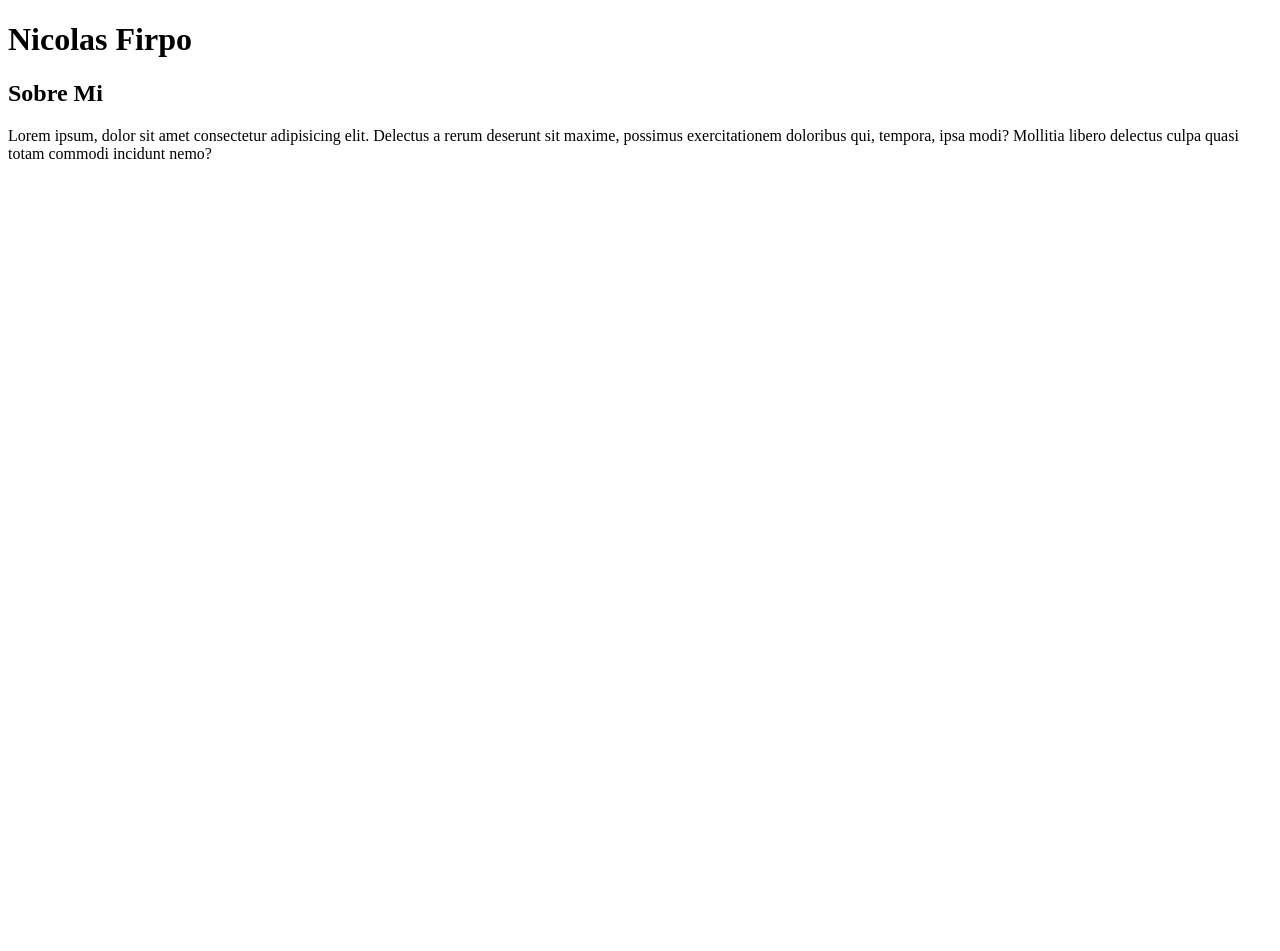
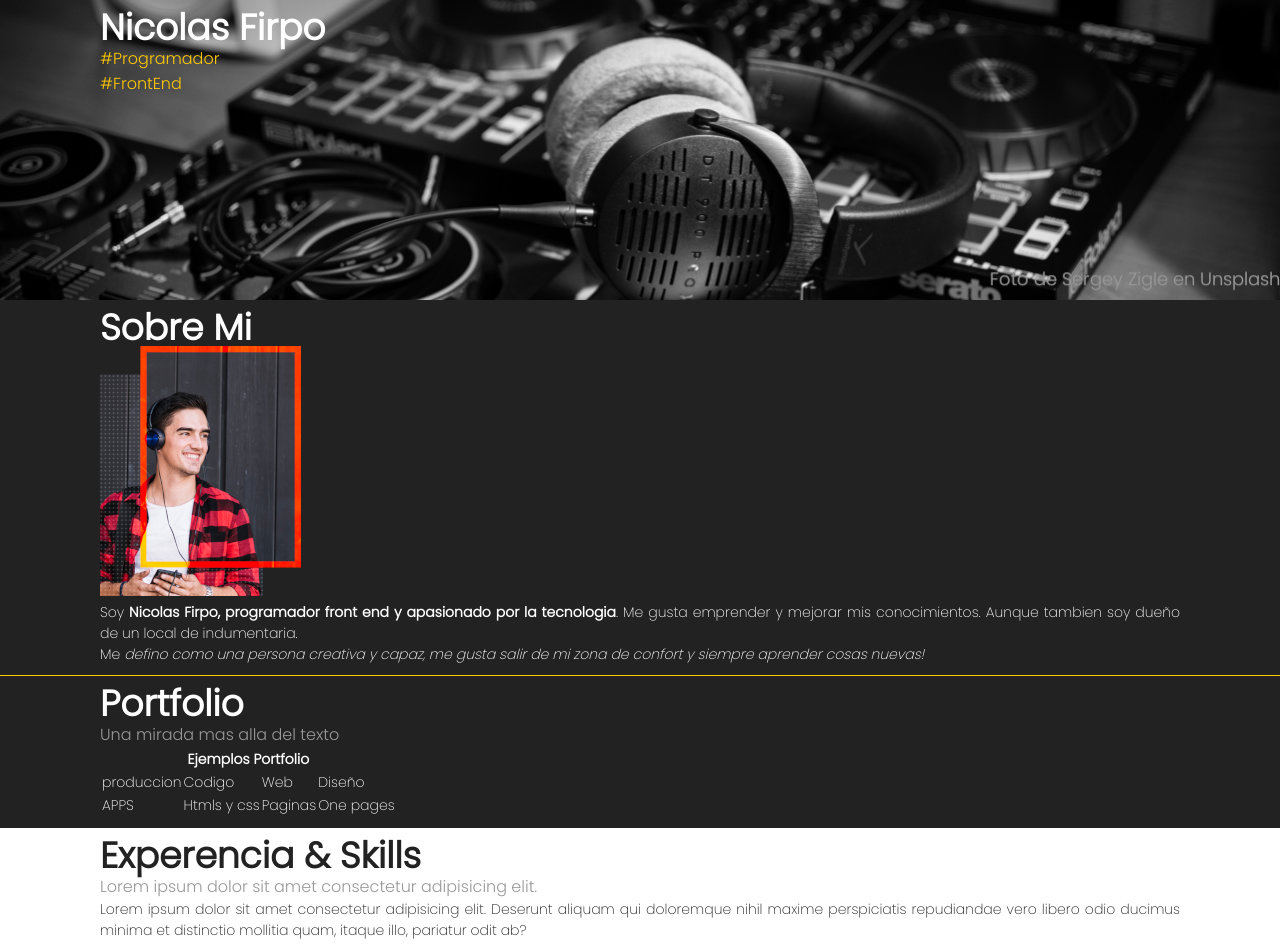
Before and after one commit to niknef/cursoHtmlCss, a plain HTML site: page capitulo 1/portfolio/index.html in a window 1280 px wide. Before the commit the page ends 800 px from the top, so only its background shows below. Drawn offline with Linux system fonts and the light colour scheme.

Commit message:
avances fin capitulo 1

```diff
--- /dev/null
+++ b/capitulo 1/portfolio/css/style.css
@@ -0,0 +1,49 @@
+*{
+    margin: 0px;
+    padding: 0px;
+}
+
+body{
+    background-color: #222;
+    color: white;
+    font: 200 14px "Poppins", sans-serif;
+}
+
+h2{
+    font-size: 36px;
+    line-height: 36px;
+}
+
+h3{
+    font-size: 16px;
+    color: #999;
+    font-weight: 300;
+}
+
+p{
+    font-size: 14px;
+    text-align: justify;
+}
+.hastag{
+    color: #ffc900;
+}
+
+.seccion{
+    padding: 10px 100px 10px 100px;
+}
+
+#experiencia{
+    background-color: white;
+    color: #222;
+}
+
+#portfolio{
+    border-top: 1px solid #ffc900;
+}
+
+#inicio{
+    background-image: url(../imagenes/inicio.png);
+    background-repeat: no-repeat;
+    background-size: cover;
+    min-height: 280px;
+}
--- a/capitulo 1/portfolio/index.html
+++ b/capitulo 1/portfolio/index.html
@@ -4,19 +4,66 @@
     <meta charset="UTF-8">
     <meta http-equiv="X-UA-Compatible" content="IE=edge">
     <meta name="viewport" content="width=device-width, initial-scale=1.0">
+    <link rel="preconnect" href="https://fonts.googleapis.com">
+    <link rel="preconnect" href="https://fonts.gstatic.com" crossorigin>
+    <link href="https://fonts.googleapis.com/css2?family=Poppins:wght@100;200;300&display=swap" rel="stylesheet">
+    <link rel="stylesheet" href="./css/style.css">
+
     <title>Portfolio Nicolas Firpo</title>
 </head>
 <body>
-    <header>
-        <h1>Nicolas Firpo</h1>
-        <nav>
+    <!--Bloque de inicio-->
+    <div id="inicio" class="seccion">
+        <h2>Nicolas Firpo</h2>
+        <h3 class="hastag">#Programador</h3>
+        <h3 class="hastag">#FrontEnd</h3>
+    </div>
+   <!--Fin de Bloque de inicio-->
 
-        </nav>
-    </header>
-    <main>
+   <!--Bloque de sobre mi-->
+    <div id="sobremi" class="seccion">
         <h2>Sobre Mi</h2>
-        <p>Lorem ipsum, dolor sit amet consectetur adipisicing elit. Delectus a rerum deserunt sit maxime, possimus exercitationem doloribus qui, tempora, ipsa modi? Mollitia libero delectus culpa quasi totam commodi incidunt nemo?</p>
-    </main>
+        <img src="./imagenes/about-img_250.png" alt="Foto Nicolas Firpo">
+        <p>Soy <strong>Nicolas Firpo, programador front end y apasionado por la tecnologia</strong>. Me gusta emprender y mejorar mis conocimientos. Aunque tambien soy dueño de un local de indumentaria.</p>
+        <p>Me <em>defino como una persona creativa y capaz, me gusta salir de mi zona de confort y siempre aprender cosas nuevas!</em></p>
+    </div>
+    <!--Fin de bloque de sobre mi-->
+
+    <!--Bloque de portfolio-->
+    <div id="portfolio" class="seccion">
+        <h2>Portfolio</h2>
+        <h3>Una mirada mas alla del texto</h3>
+        <table>
+            <thead>
+                <th colspan="4">Ejemplos Portfolio</th>
+            </thead>
+            <tbody>
+                <tr>
+                    <td>produccion</td>
+                    <td>Codigo</td>
+                    <td>Web</td>
+                    <td>Diseño</td>
+                </tr>
+                <tr>
+                    <td>APPS</td>
+                    <td>Htmls y css</td>
+                    <td>Paginas</td>
+                    <td>One pages</td>
+                </tr>
+
+            </tbody>
+        </table>
+    </div>
+    <!--Fin de bloque de portfolio-->
+
+    <!-- Bloque de experiencia-->
+    <div id="experiencia" class="seccion">
+        <h2>Experencia & Skills</h2>
+        <h3>Lorem ipsum dolor sit amet consectetur adipisicing elit.</h3>
+        <p>Lorem ipsum dolor sit amet consectetur adipisicing elit. Deserunt aliquam qui doloremque nihil maxime perspiciatis repudiandae vero libero odio ducimus minima et distinctio mollitia quam, itaque illo, pariatur odit ab?</p>
+    </div>
+    <!--Fin del bloque de ecperiencia-->
+
 
 </body>
 </html>
```
Also changed, not shown: capitulo 1/portfolio/imagenes/about-img.png (added), capitulo 1/portfolio/imagenes/about-img_250.png (added), capitulo 1/portfolio/imagenes/cascos.png (added), capitulo 1/portfolio/imagenes/fondo_contactar.png (added), capitulo 1/portfolio/imagenes/imagen_portfolio.png (added), capitulo 1/portfolio/imagenes/inicio.png (added), capitulo 1/portfolio/imagenes/tecno_au.png (added), capitulo 1/portfolio/imagenes/tecno_cu.png (added), capitulo 1/portfolio/imagenes/tecno_html.png (added), notas.txt, 1 other file.
